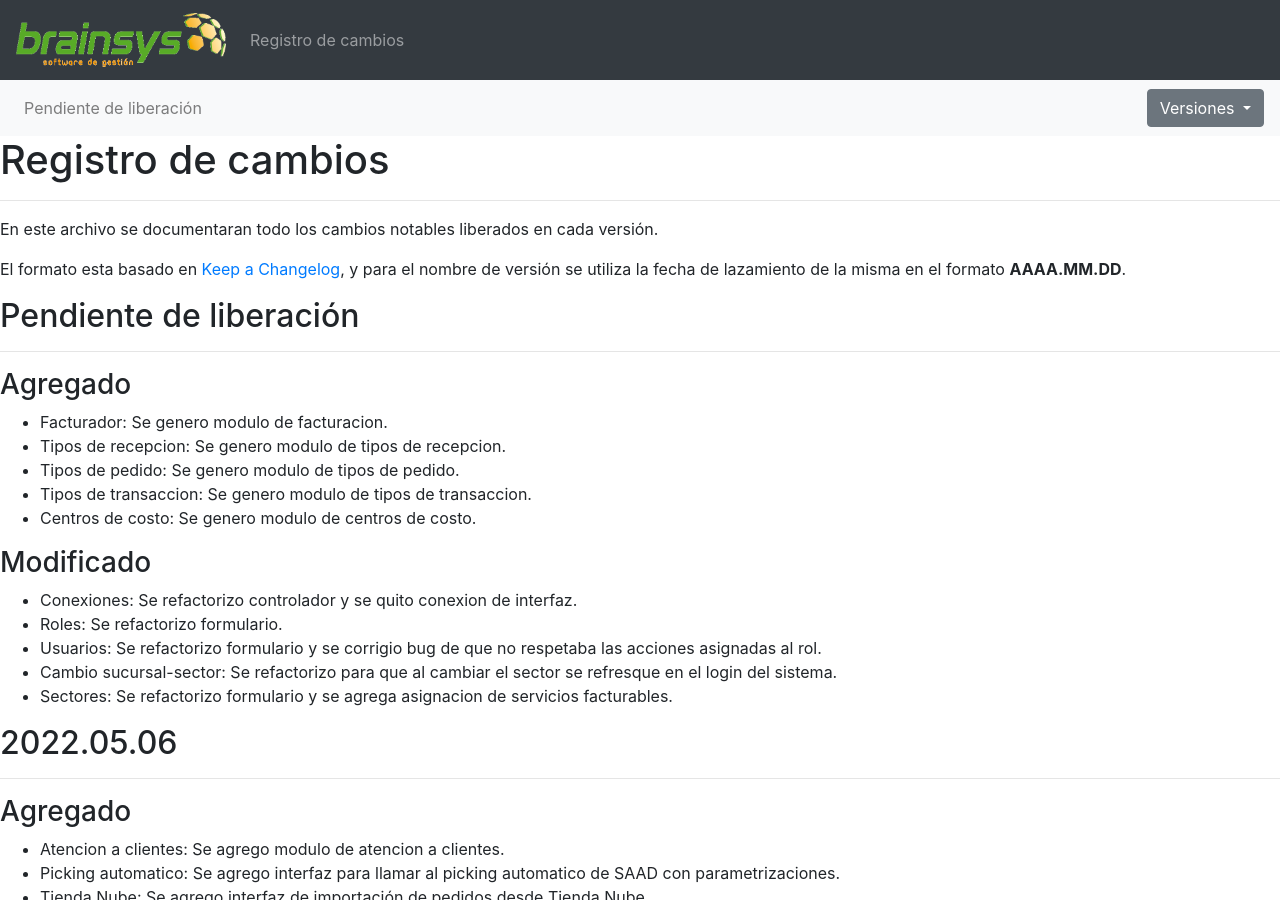
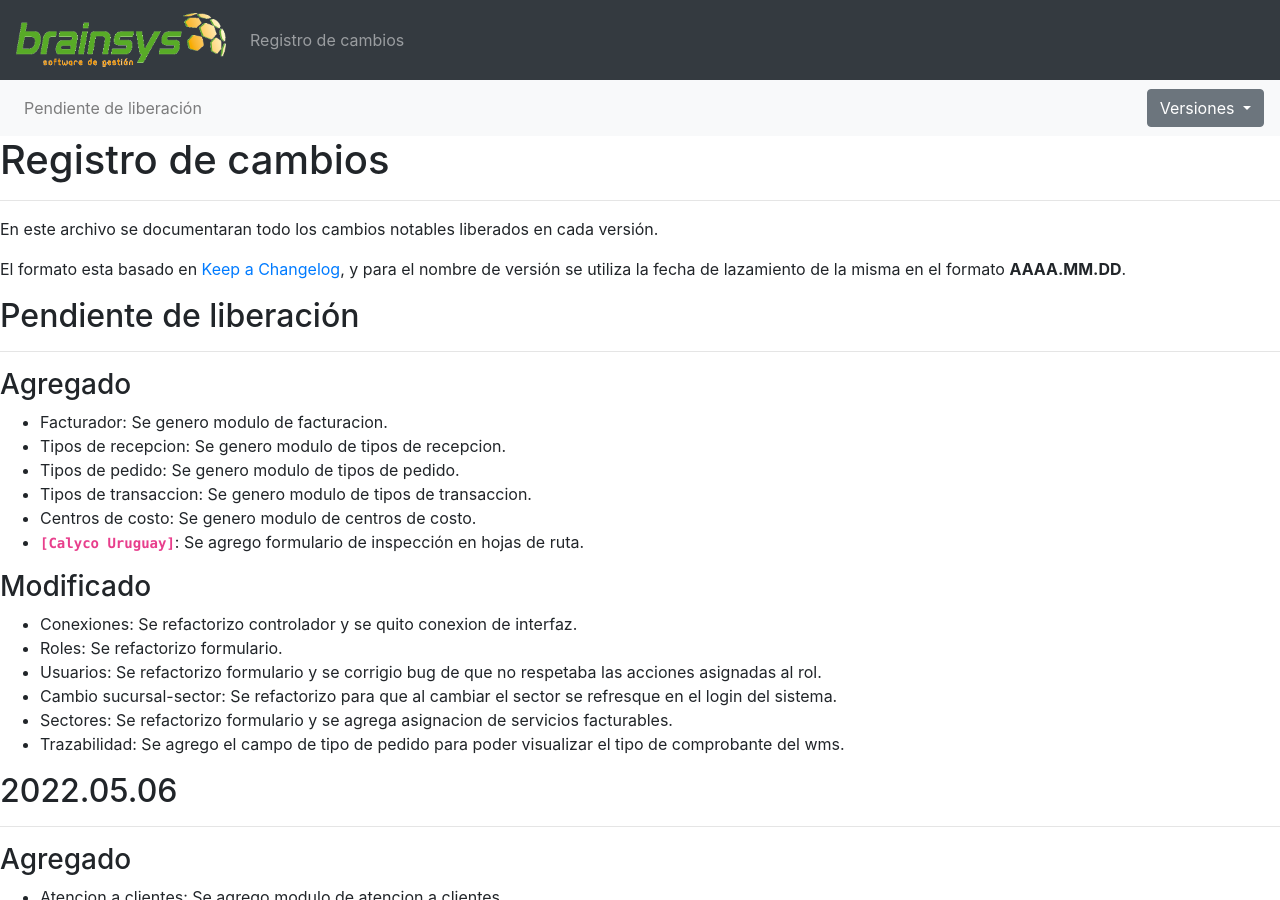
Before and after one commit to brainsys-arsaad/versionado, a Jekyll site: the page built from registro-cambios.markdown, in a window 1280 px wide and 900 px high. Built offline with Jekyll 4.4.1, drawn with Linux system fonts in a browser that asks for light colours.

Commit message:
Update registro-cambios.markdown

```diff
--- a/registro-cambios.markdown
+++ b/registro-cambios.markdown
@@ -73,6 +73,7 @@ El formato esta basado en [Keep a Changelog](https://keepachangelog.com/es-ES/1.
 - Tipos de pedido: Se genero modulo de tipos de pedido.
 - Tipos de transaccion: Se genero modulo de tipos de transaccion.
 - Centros de costo: Se genero modulo de centros de costo.
+- **`[Calyco Uruguay]`**: Se agrego formulario de inspección en hojas de ruta.
 
 ### Modificado
 - Conexiones: Se refactorizo controlador y se quito conexion de interfaz.
@@ -80,6 +81,7 @@ El formato esta basado en [Keep a Changelog](https://keepachangelog.com/es-ES/1.
 - Usuarios: Se refactorizo formulario y se corrigio bug de que no respetaba las acciones asignadas al rol.
 - Cambio sucursal-sector: Se refactorizo para que al cambiar el sector se refresque en el login del sistema.
 - Sectores: Se refactorizo formulario y se agrega asignacion de servicios facturables.
+- Trazabilidad: Se agrego el campo de tipo de pedido para poder visualizar el tipo de comprobante del wms.
 
 ## 2022.05.06
 ---
```
